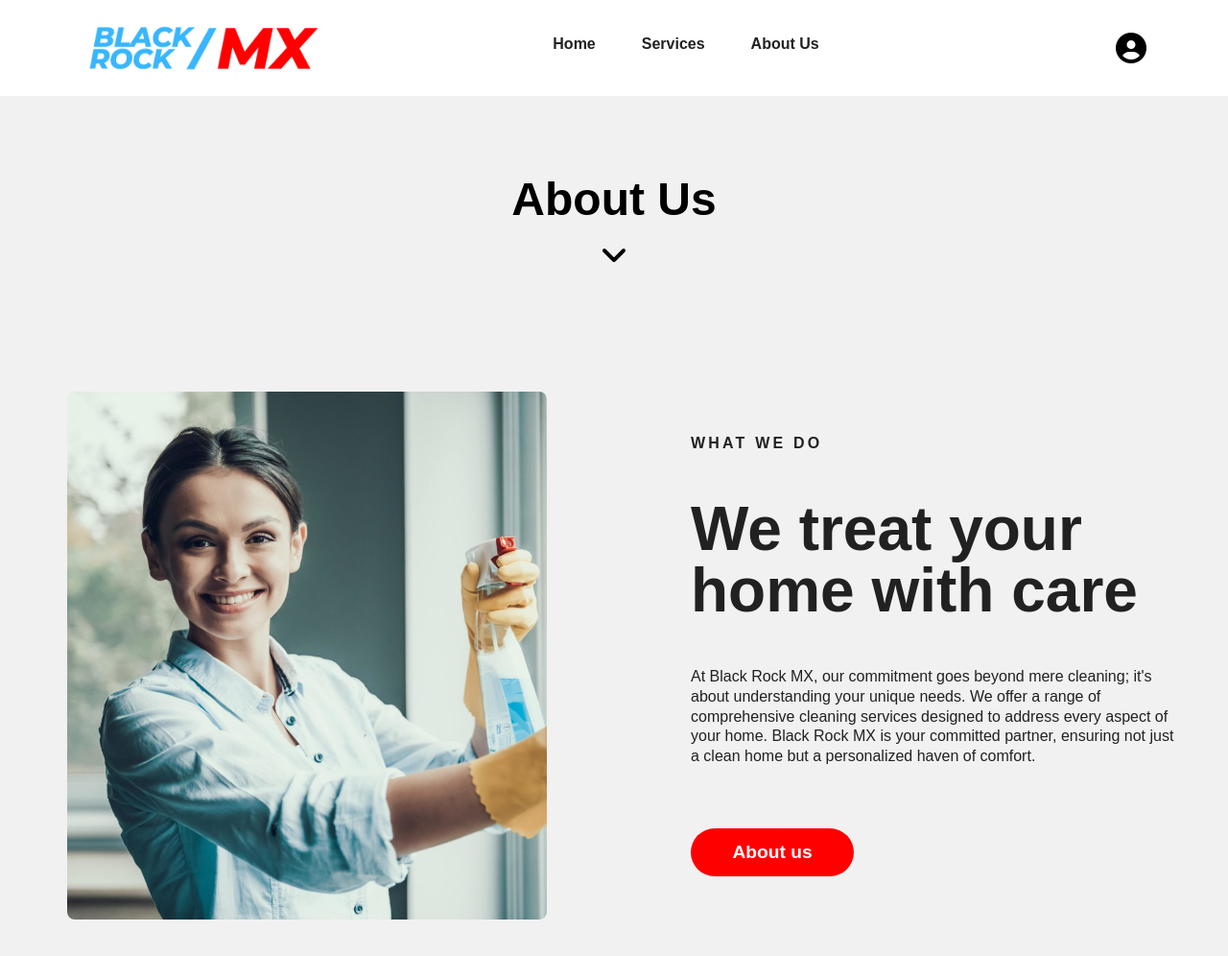
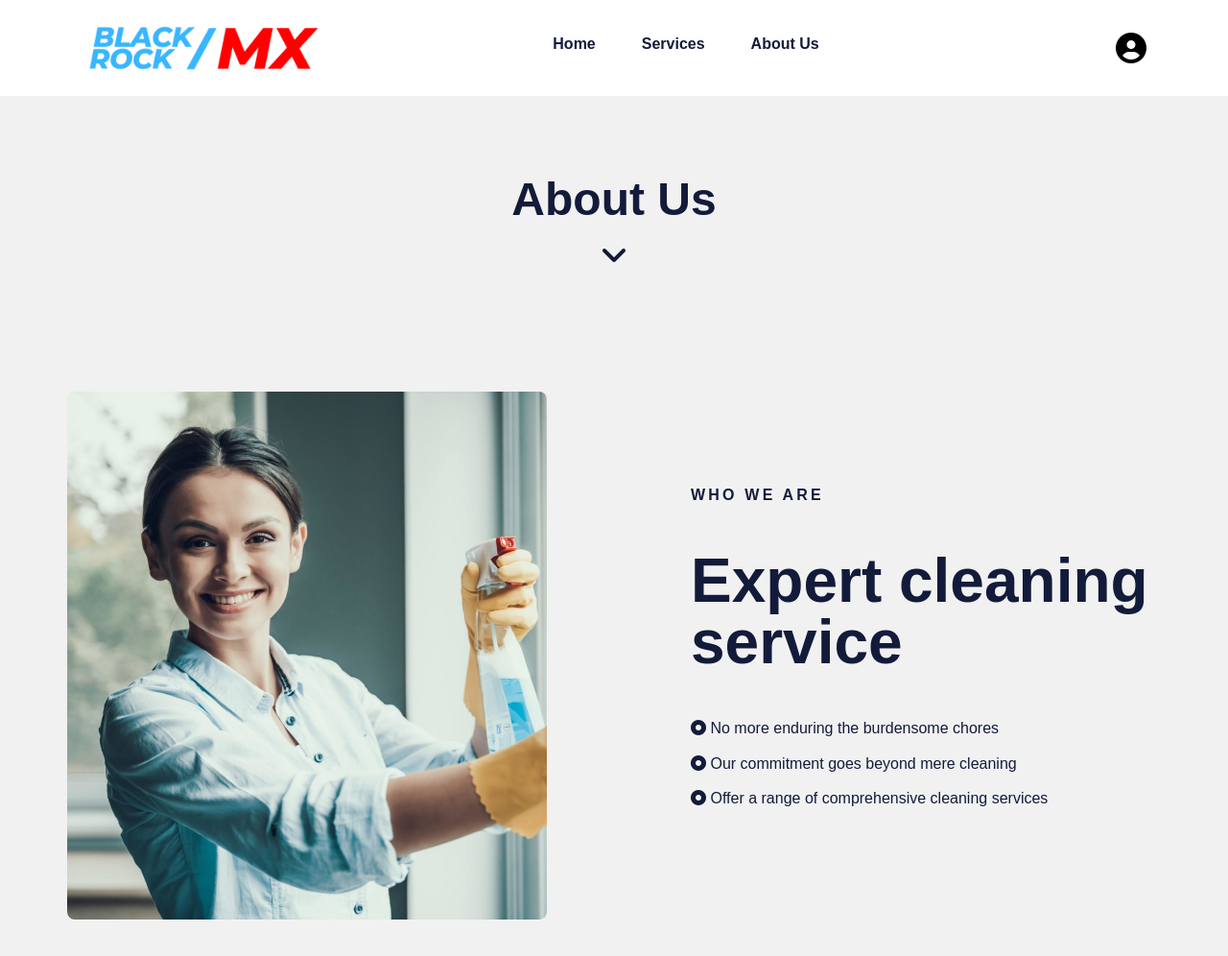
Before and after one commit to ArpanSankesh/Anthony-freelance-project-, a plain HTML site: page service.html in a window 1280 px wide. Shown: the whole page at 96% size. Drawn offline with Linux system fonts and the light colour scheme.

Commit message:
About page

```diff
--- a/service.html
+++ b/service.html
@@ -47,12 +47,14 @@
                       </div> -->
                     </div>
                     <div class="about-info">
-                      <h4>WHAT WE DO</h4>
-                      <h1>We treat your home with care</h1>
-                      <p>
-                        At Black Rock MX, our commitment goes beyond mere cleaning; it's about understanding your unique needs. We offer a range of comprehensive cleaning services designed to address every aspect of your home. Black Rock MX is your committed partner, ensuring not just a clean home but a personalized haven of comfort.
-                      </p>
-                      <button class="about-us-btn btn">About us</button>
+                      <h4>WHO WE ARE</h4>
+                      <h1>Expert cleaning service</h1>
+                      <div class="bullet-para">
+                          <p><i class="fa-solid fa-circle-dot"></i> No more enduring the burdensome chores </p>
+                          <p><i class="fa-solid fa-circle-dot"></i> Our commitment goes beyond mere cleaning</p>
+                          <p><i class="fa-solid fa-circle-dot"></i> Offer a range of comprehensive cleaning services</p>
+                      </div>
+                      <!-- <button class="about-us-btn btn">About us</button> -->
                     </div>
                 </div>
             </div>
--- a/style.css
+++ b/style.css
@@ -15,7 +15,8 @@
   --background-color: #fff;
   --secondary-color: #00c3ff;
   --accent-color: #ff0000;
-  --fontFade-color: #212121;
+  /* --fontFade-color: #212121; */
+  --fontFade-color: #131B3A;
   --border-color: #00000022;
 }
 
@@ -549,12 +550,19 @@ gap: 1rem;
 .about-txt-container h1{
   font-size: 3rem;
   font-weight: 900;
+  color: var(--fontFade-color);
 }
 .about-txt-container i{
   font-size: 2rem;
   margin-top: 1rem;
   font-weight: 600;
+  color: var(--fontFade-color);
 }
+
+.bullet-para p{
+  margin-bottom: 1rem;
+}
+
 
 /* -------------------TABLET-------------------- */
 
```
